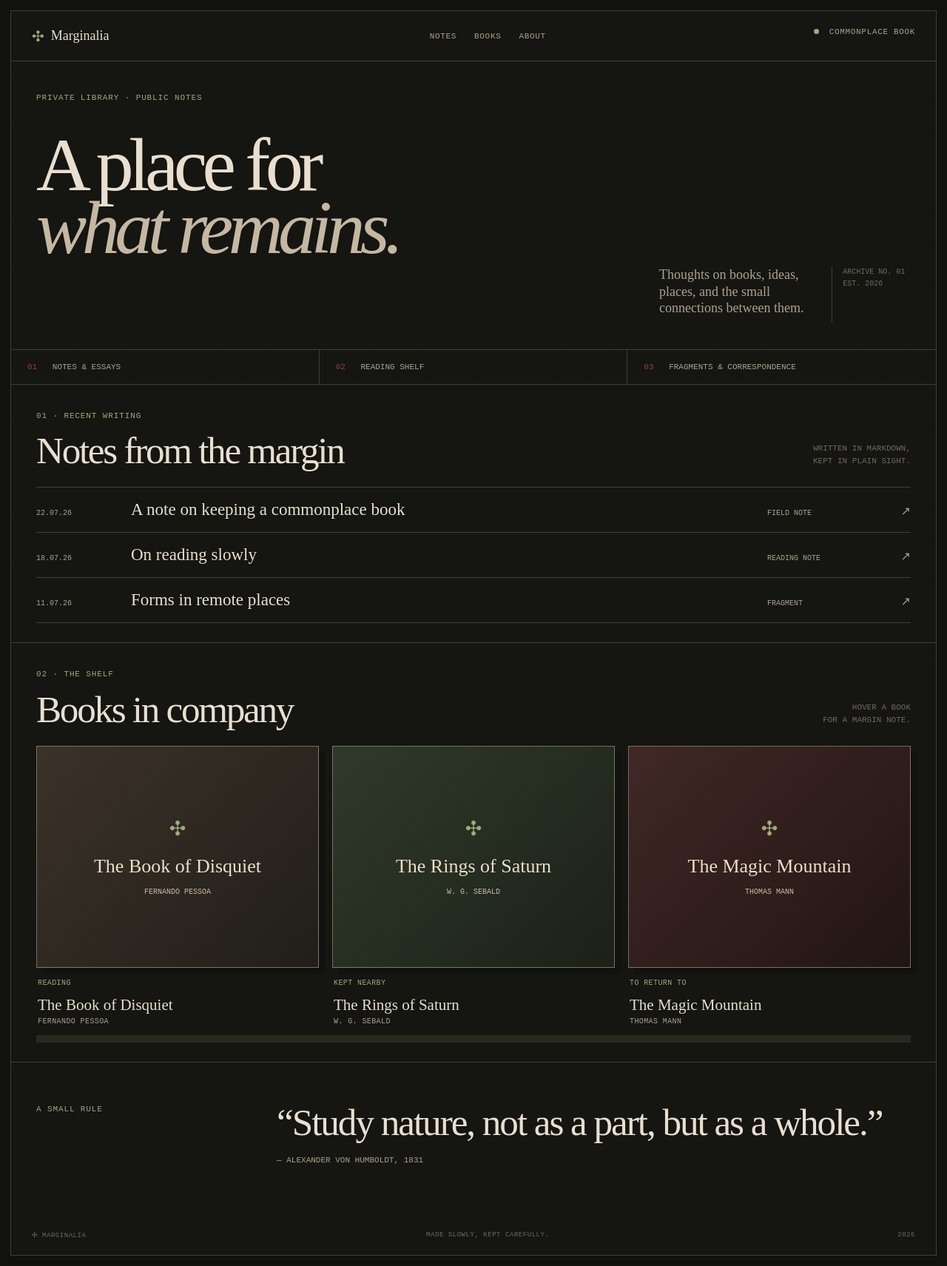
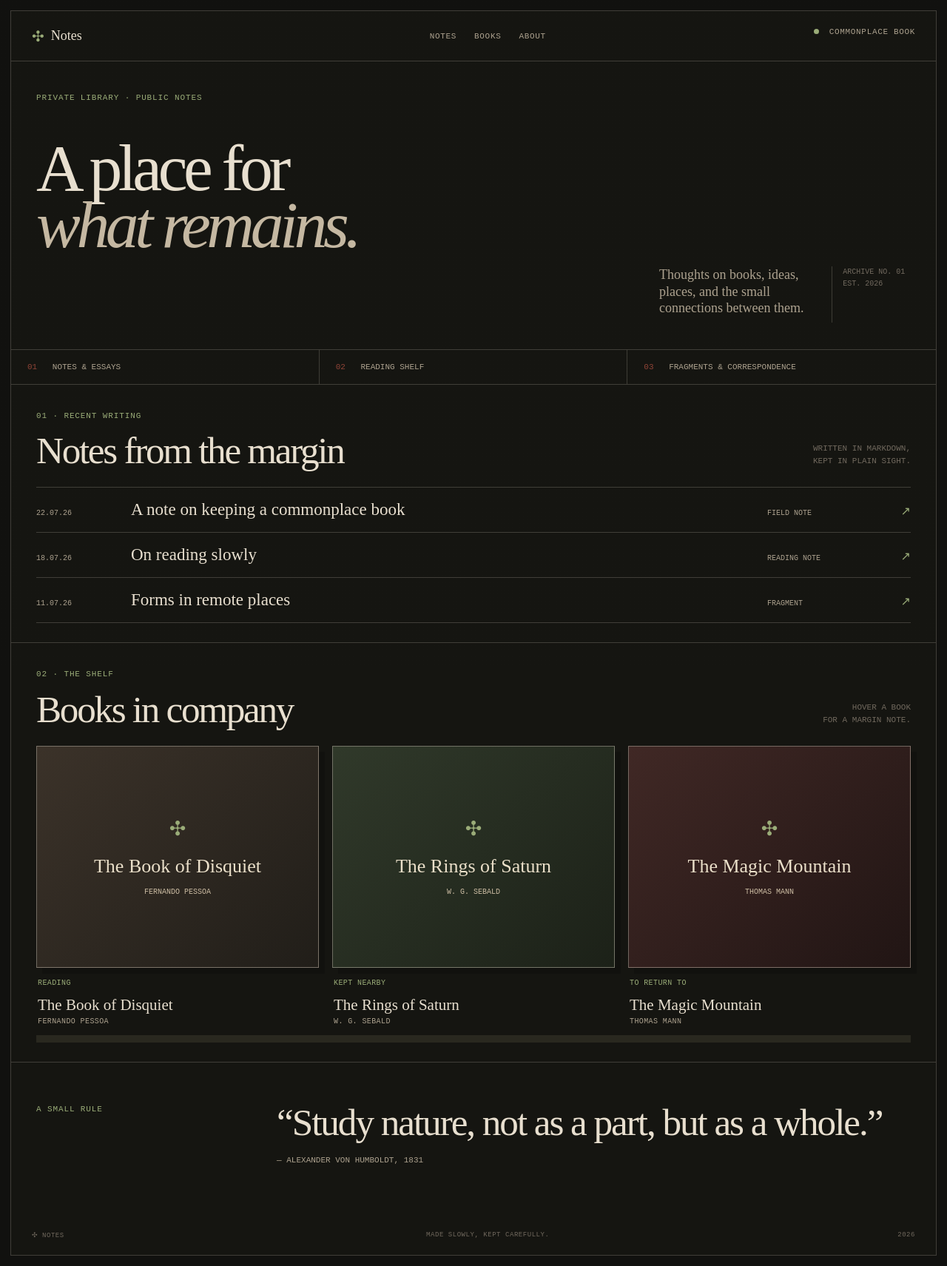
Before and after one commit to rseyfullayev/blog, a Jekyll site: the page built from index.html, in a window 1280 px wide. Shown: the whole page at 74% size. Built offline with Jekyll 4.4.1, drawn with Linux system fonts in a browser that asks for light colours.

Commit message:
Rename site and refine home title

```diff
--- a/_config.yml
+++ b/_config.yml
@@ -1,4 +1,4 @@
-title: Marginalia
+title: Notes
 description: Notes on books, systems, places, and whatever else stays with me.
 url: "https://rseyfullayev.github.io"
 baseurl: "/blog"
--- a/_includes/header.html
+++ b/_includes/header.html
@@ -1,7 +1,7 @@
 <header class="site-header">
-  <a class="site-mark" href="{{ '/' | relative_url }}" aria-label="Marginalia home">
+  <a class="site-mark" href="{{ '/' | relative_url }}" aria-label="Notes home">
     <span class="mark-glyph">✣</span>
-    <span>Marginalia</span>
+    <span>Notes</span>
   </a>
   <nav aria-label="Main navigation">
     <a href="{{ '/#notes' | relative_url }}">Notes</a>
--- a/_layouts/default.html
+++ b/_layouts/default.html
@@ -13,7 +13,7 @@
       {% include header.html %}
       {{ content }}
       <footer class="site-footer">
-        <span>✣ Marginalia</span>
+        <span>✣ Notes</span>
         <span>Made slowly, kept carefully.</span>
         <span>{{ site.time | date: "%Y" }}</span>
       </footer>
--- a/app/layout.tsx
+++ b/app/layout.tsx
@@ -13,7 +13,7 @@ const geistMono = Geist_Mono({
 });
 
 export const metadata: Metadata = {
-  title: "Marginalia",
+  title: "Notes",
   description: "Notes on books, systems, places, and whatever else stays with me.",
   icons: {
     icon: "/favicon.svg",
--- a/app/page.tsx
+++ b/app/page.tsx
@@ -1,14 +1,14 @@
 import type { Metadata } from "next";
 
 export const metadata: Metadata = {
-  title: "Marginalia",
+  title: "Notes",
   description: "Notes on books, systems, places, and whatever else stays with me.",
 };
 
 export default function Home() {
   return (
     <main>
-      <h1>Marginalia</h1>
+      <h1>Notes</h1>
       <p>GitHub Pages source is available in the repository root.</p>
     </main>
   );
--- a/assets/style.css
+++ b/assets/style.css
@@ -41,7 +41,7 @@ nav a:hover, .back-link:hover { color: var(--ink); }
 .hero { min-height: 390px; padding: 42px 34px 26px; border-bottom: 1px solid var(--line); position: relative; display: grid; grid-template-columns: 1.35fr .65fr; align-content: space-between; }
 .eyebrow { color: var(--moss); font: 11px/1.4 var(--mono); letter-spacing: .08em; text-transform: uppercase; margin: 0 0 16px; }
 h1, h2, h3, p { margin-top: 0; }
-.hero h1, .essay h1 { grid-column: 1 / -1; margin: 22px 0 8px; font-weight: normal; font-size: clamp(52px, 8vw, 122px); letter-spacing: -.065em; line-height: .83; }
+.hero h1, .essay h1 { grid-column: 1 / -1; margin: 22px 0 8px; font-weight: normal; font-size: clamp(48px, 7vw, 100px); letter-spacing: -.06em; line-height: .87; }
 .hero h1 em { color: #c5b8a2; }
 .hero-note { grid-column: 2; justify-self: end; width: min(100%, 340px); display: grid; grid-template-columns: 1.6fr .8fr; gap: 20px; color: var(--muted); font-size: 18px; line-height: 1.25; }
 .catalogue-no { border-left: 1px solid var(--line); padding-left: 14px; color: var(--faint); font: 10px/1.6 var(--mono); text-transform: uppercase; }
@@ -82,4 +82,4 @@ h1, h2, h3, p { margin-top: 0; }
 .site-footer span:nth-child(2) { text-align: center; }.site-footer span:last-child { text-align: right; }
 .essay { max-width: 960px; padding: 55px 34px 82px; }
 .essay .back-link { font: 11px var(--mono); text-transform: uppercase; }.essay-header { border-bottom: 1px solid var(--line); padding-bottom: 33px; margin-bottom: 32px; }.essay h1 { font-size: clamp(50px, 7vw, 95px); }.lede { max-width: 650px; font-size: 23px; color: #c8bba8; line-height: 1.25; }.prose { max-width: 690px; font-size: 22px; line-height: 1.45; color: #d6ccbd; }.prose p { margin-bottom: 1.15em; }.about-page { max-width: 1080px; }.about-page h1 { grid-column: auto; margin: 12px 0 36px; }
-@media (max-width: 720px) { .page-shell { width: calc(100% - 16px); margin: 8px auto; }.site-header { grid-template-columns: 1fr auto; padding: 0 18px; min-height: 60px; }.site-header nav { display: none; }.header-status { font-size: 8px; }.hero { min-height: 450px; padding: 30px 18px 20px; display: block; }.hero h1 { margin-top: 65px; font-size: clamp(50px, 16vw, 80px); }.hero-note { width: 100%; margin-top: 64px; }.ledger { grid-template-columns: 1fr; }.ledger p { border-right: 0; border-bottom: 1px solid var(--line); }.notes-section,.books-section { padding: 30px 18px 22px; }.section-heading > p { display: none; }.post-row { grid-template-columns: 70px 1fr 20px; gap: 8px; }.post-category { display: none; }.post-title { font-size: 19px; }.shelf { grid-template-columns: 1fr; gap: 28px; }.book-cover { height: 360px; }.closing-note { padding: 42px 18px 50px; display: block; }.closing-note blockquote { margin-top: 23px; }.closing-note cite { display: block; }.site-footer { padding: 16px 18px; display: flex; justify-content: space-between; }.site-footer span:nth-child(2) { display: none; }.essay { padding: 38px 18px 60px; }.prose { font-size: 20px; } }
+@media (max-width: 720px) { .page-shell { width: calc(100% - 16px); margin: 8px auto; }.site-header { grid-template-columns: 1fr auto; padding: 0 18px; min-height: 60px; }.site-header nav { display: none; }.header-status { font-size: 8px; }.hero { min-height: 450px; padding: 30px 18px 20px; display: block; }.hero h1 { margin-top: 65px; font-size: clamp(44px, 13vw, 66px); }.hero-note { width: 100%; margin-top: 64px; }.ledger { grid-template-columns: 1fr; }.ledger p { border-right: 0; border-bottom: 1px solid var(--line); }.notes-section,.books-section { padding: 30px 18px 22px; }.section-heading > p { display: none; }.post-row { grid-template-columns: 70px 1fr 20px; gap: 8px; }.post-category { display: none; }.post-title { font-size: 19px; }.shelf { grid-template-columns: 1fr; gap: 28px; }.book-cover { height: 360px; }.closing-note { padding: 42px 18px 50px; display: block; }.closing-note blockquote { margin-top: 23px; }.closing-note cite { display: block; }.site-footer { padding: 16px 18px; display: flex; justify-content: space-between; }.site-footer span:nth-child(2) { display: none; }.essay { padding: 38px 18px 60px; }.prose { font-size: 20px; } }
```
Also changed, not shown: README.md.
